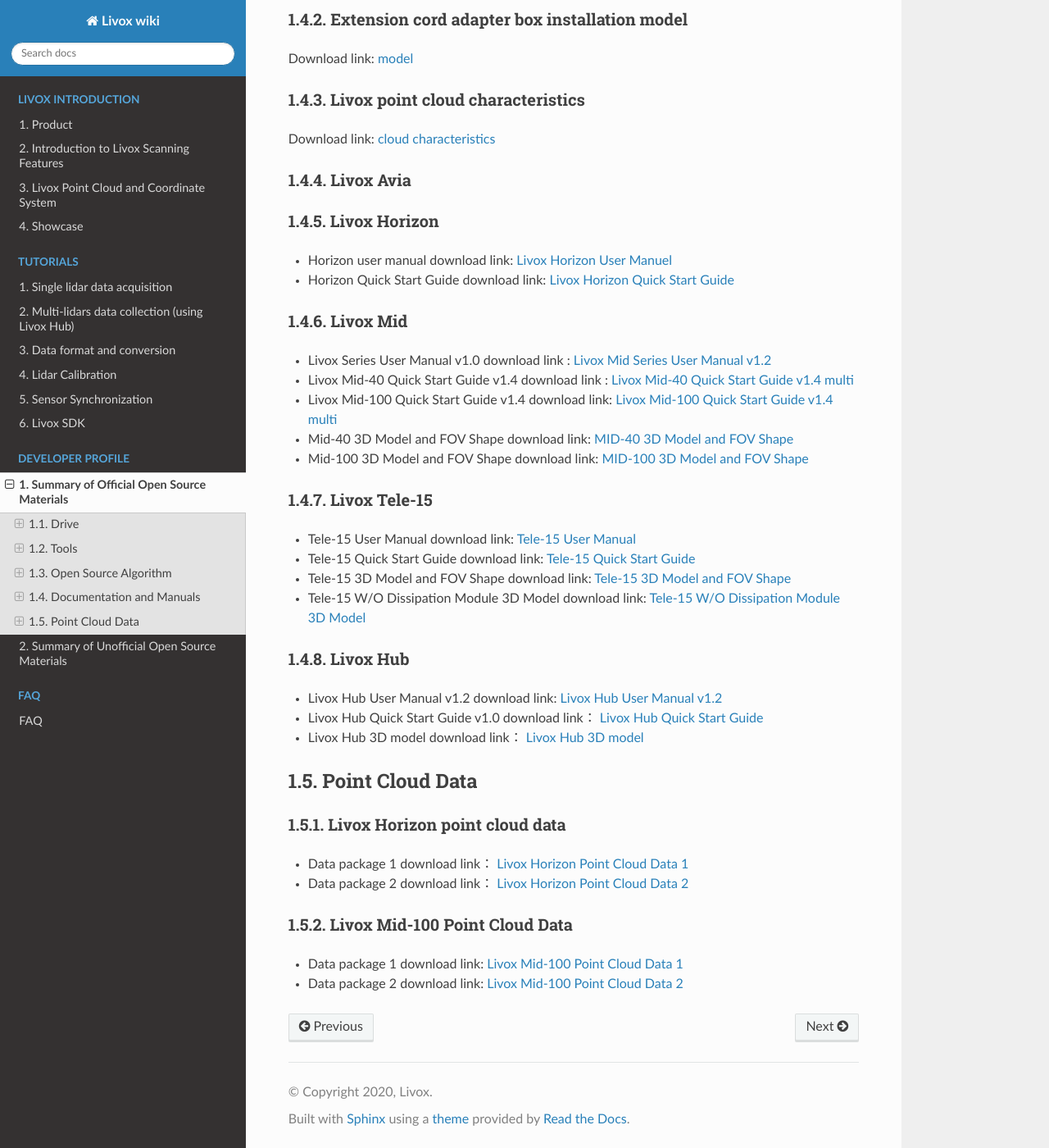
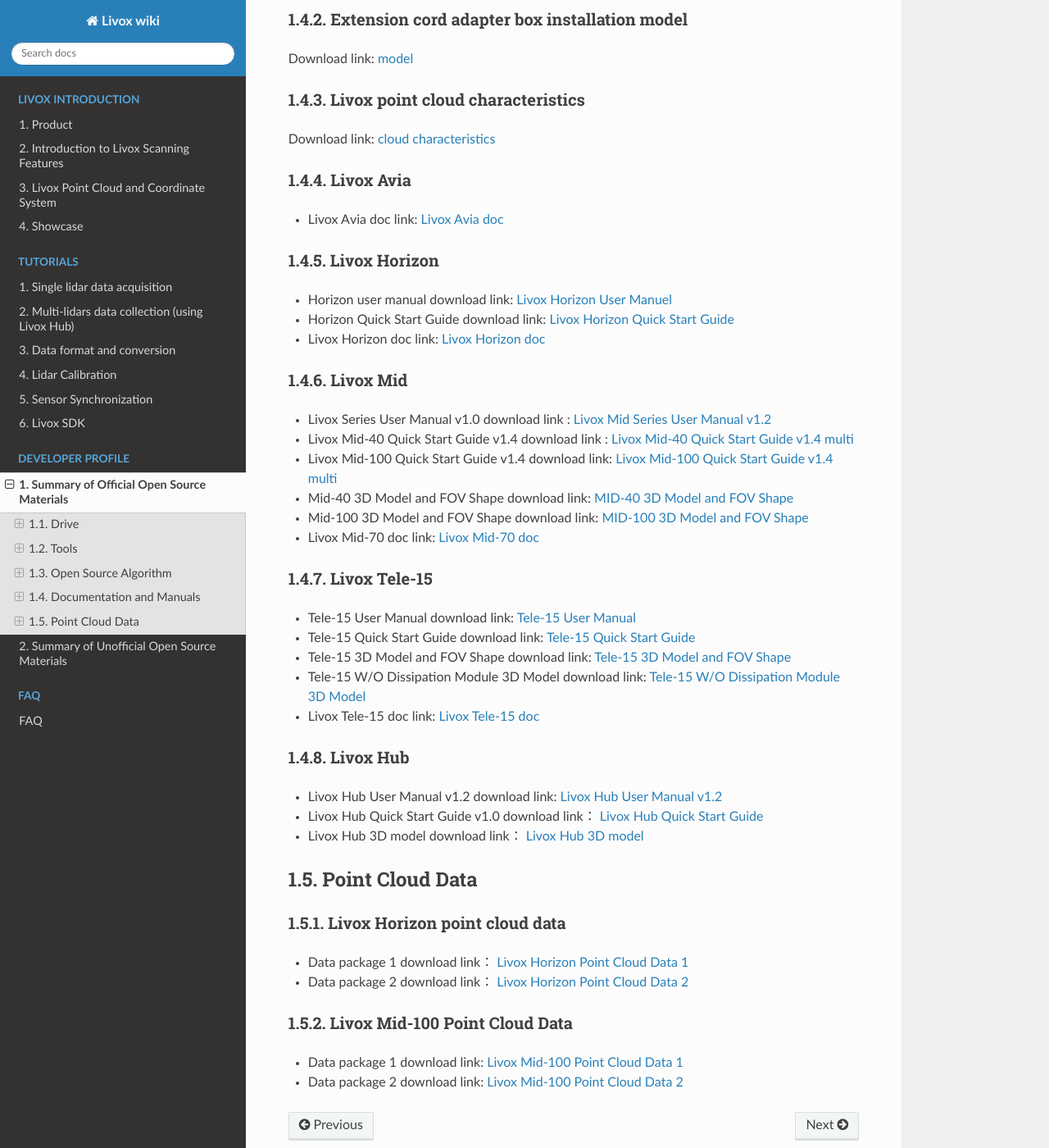
Before and after one commit to Livox-SDK/livox_wiki_en, a Sphinx documentation site: the page built from source/data_summary/Livox_data_summary.rst, in a window 1280 px wide and 1400 px high, scrolled down 2558 px. Shown: the whole window at 82% size. Built offline with Sphinx 7.4.7 and the Read the Docs theme 2.0.0, drawn with Linux system fonts in a browser that asks for light colours; some of the changed lines change nothing that is shown.

Commit message:
update the doc

```diff
--- a/source/conf.py
+++ b/source/conf.py
@@ -60,3 +60,5 @@
 # relative to this directory. They are copied after the builtin static files,
 # so a file named "default.css" will overwrite the builtin "default.css".
 html_static_path = ['_static']
+
+master_doc = 'index'
--- a/source/data_summary/Livox_data_summary.rst
+++ b/source/data_summary/Livox_data_summary.rst
@@ -102,7 +102,7 @@
 Livox Avia
 ~~~~~~~~~~~~~~~~~~~~~~
 
-.. -  Livox Avia doc link: `Livox Avia doc <https://terra-1-g.djicdn.com/65c028cd298f4669a7f0e40e50ba1131/Download/update/Livox%20Horizon%20User%20Manual%20(EN).pdf>`_
+-  Livox Avia doc link: `Livox Avia doc <https://github.com/Livox-SDK/livox_wiki_en/raw/master/source/doc/Livox_Avia_doc.pdf>`_
 
 
 Livox Horizon
@@ -112,7 +112,7 @@
 
 -  Horizon Quick Start Guide download link: `Livox Horizon Quick Start Guide <https://www.livoxtech.com/3296f540ecf5458a8829e01cf429798e/assets/horizon/Livox%20Horizon%20Quick%20Start%20Guide.pdf>`_
 
-.. -  Livox Horizon doc link: `Livox Horizon doc <https://terra-1-g.djicdn.com/65c028cd298f4669a7f0e40e50ba1131/Download/update/Livox%20Horizon%20User%20Manual%20(EN).pdf>`_
+-  Livox Horizon doc link: `Livox Horizon doc <https://github.com/Livox-SDK/livox_wiki_en/raw/master/source/doc/Livox_Horizon_doc.pdf>`_
 
 Livox Mid
 ~~~~~~~~~~~~~~~~~~~~~~
@@ -127,7 +127,7 @@
 
 -  Mid-100 3D Model and FOV Shape download link: `MID-100 3D Model and FOV Shape <https://www.livoxtech.com/3296f540ecf5458a8829e01cf429798e/downloads/MID-100%203D%20Model%20and%20FOV%20Shape.zip>`_
 
-.. -  Livox Mid doc link: `Livox Mid doc <https://terra-1-g.djicdn.com/65c028cd298f4669a7f0e40e50ba1131/Download/update/Livox%20Horizon%20User%20Manual%20(EN).pdf>`_
+-  Livox Mid-70 doc link: `Livox Mid-70 doc <https://github.com/Livox-SDK/livox_wiki_en/raw/master/source/doc/Livox_Mid-70_doc.pdf>`_
 
 Livox Tele-15
 ~~~~~~~~~~~~~~~~~~~~~~
@@ -140,7 +140,7 @@
 
 -  Tele-15 W/O Dissipation Module 3D Model download link: `Tele-15 W/O Dissipation Module 3D Model <https://terra-1-g.djicdn.com/65c028cd298f4669a7f0e40e50ba1131/Download/Tele-15_withou_self_dissipation_module.stp>`_
 
-.. -  Livox Tele-15 doc link: `Livox Tele-15 doc <https://terra-1-g.djicdn.com/65c028cd298f4669a7f0e40e50ba1131/Download/update/Livox%20Horizon%20User%20Manual%20(EN).pdf>`_
+-  Livox Tele-15 doc link: `Livox Tele-15 doc <https://github.com/Livox-SDK/livox_wiki_en/raw/master/source/doc/Livox_Tele_doc.pdf>`_
 
 Livox Hub
 ~~~~~~~~~~~~~~~~~~~~~~
```
